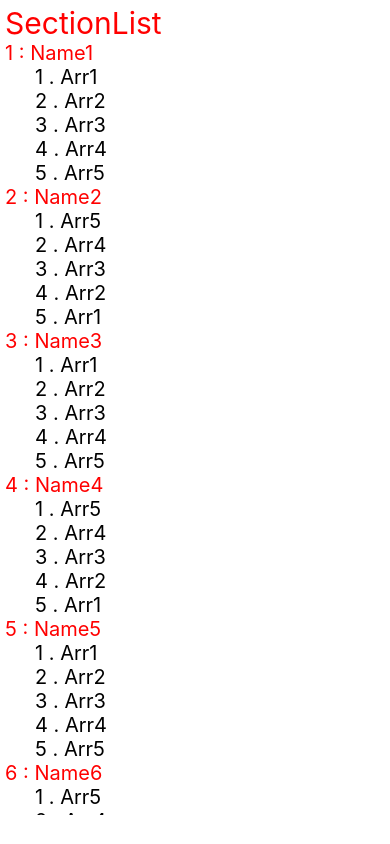
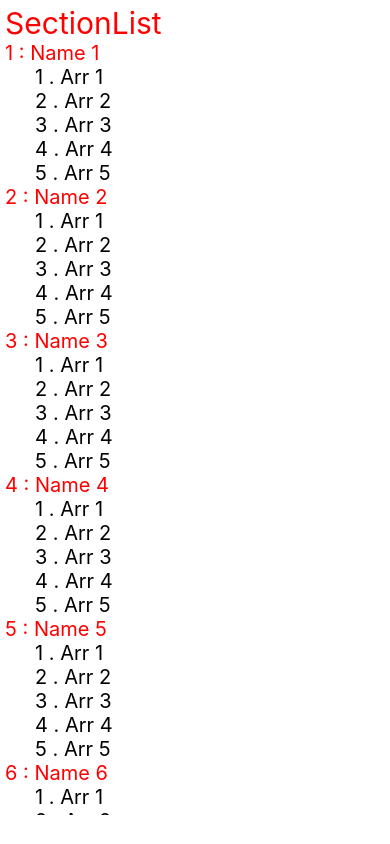
Before and after one commit to gopalkushwah/React-Native, a React Native app: screen / in a window 390 px wide. Built offline with nearby package versions, Linux system fonts and the light colour scheme.

Commit message:
Create an dynamic array using loop

```diff
--- a/components/User.tsx
+++ b/components/User.tsx
@@ -6,63 +6,75 @@ import styles1 from './../style/style';
 
 */}
 const User = () : JSX.Element  => {
-    const userData = [
-        {
-            id : 1,
-            name : 'Name1',
-            data : ['Arr1','Arr2','Arr3','Arr4','Arr5']
-        },
-        {
-            id : 2,
-            name : 'Name2',
-            data : ['Arr5','Arr4','Arr3','Arr2','Arr1']
-        },
-        {
-            id : 3,
-            name : 'Name3',
-            data : ['Arr1','Arr2','Arr3','Arr4','Arr5']
-        },
-        {
-            id : 4,
-            name : 'Name4',
-            data : ['Arr5','Arr4','Arr3','Arr2','Arr1']
-        },
-        {
-            id : 5,
-            name : 'Name5',
-            data : ['Arr1','Arr2','Arr3','Arr4','Arr5']
-        },
-        {
-            id : 6,
-            name : 'Name6',
-            data : ['Arr5','Arr4','Arr3','Arr2','Arr1']
-        },
-        {
-            id : 7,
-            name : 'Name7',
-            data : ['Arr1','Arr2','Arr3','Arr4','Arr5']
-        },
-        {
-            id : 8,
-            name : 'Name8',
-            data : ['Arr5','Arr4','Arr3','Arr2','Arr1']
-        },
-        {
-            id : 9,
-            name : 'Name9',
-            data : ['Arr1','Arr2','Arr3','Arr4','Arr5']
-        },
-        {
-            id : 10,
-            name : 'Name10',
-            data : ['Arr5','Arr4','Arr3','Arr2','Arr1']
-        },
+    // const userData = [
+    //     {
+    //         id : 1,
+    //         name : 'Name1',
+    //         data : ['Arr1','Arr2','Arr3','Arr4','Arr5']
+    //     },
+    //     {
+    //         id : 2,
+    //         name : 'Name2',
+    //         data : ['Arr5','Arr4','Arr3','Arr2','Arr1']
+    //     },
+    //     {
+    //         id : 3,
+    //         name : 'Name3',
+    //         data : ['Arr1','Arr2','Arr3','Arr4','Arr5']
+    //     },
+    //     {
+    //         id : 4,
+    //         name : 'Name4',
+    //         data : ['Arr5','Arr4','Arr3','Arr2','Arr1']
+    //     },
+    //     {
+    //         id : 5,
+    //         name : 'Name5',
+    //         data : ['Arr1','Arr2','Arr3','Arr4','Arr5']
+    //     },
+    //     {
+    //         id : 6,
+    //         name : 'Name6',
+    //         data : ['Arr5','Arr4','Arr3','Arr2','Arr1']
+    //     },
+    //     {
+    //         id : 7,
+    //         name : 'Name7',
+    //         data : ['Arr1','Arr2','Arr3','Arr4','Arr5']
+    //     },
+    //     {
+    //         id : 8,
+    //         name : 'Name8',
+    //         data : ['Arr5','Arr4','Arr3','Arr2','Arr1']
+    //     },
+    //     {
+    //         id : 9,
+    //         name : 'Name9',
+    //         data : ['Arr1','Arr2','Arr3','Arr4','Arr5']
+    //     },
+    //     {
+    //         id : 10,
+    //         name : 'Name10',
+    //         data : ['Arr5','Arr4','Arr3','Arr2','Arr1']
+    //     },
 
 
 
-    ];
+    // ];
 
 
+    let d1 = [],d2 = [];
+    for(let i = 1 ; i< 20 ;i++){
+        const innerArray = [];
+        for (let j = 1; j <= 5; j++) {
+            innerArray.push(`Arr ${j}`);
+        }
+        d1.push({
+            id : i,
+            name : `Name ${i}`,
+            data : innerArray
+        })
+    }
     return (
         <View style={
             {
@@ -71,7 +83,7 @@ const User = () : JSX.Element  => {
              }}>
             <Text style={{color:'red',fontSize:30}}>SectionList</Text>
            <SectionList
-                sections={userData}
+                sections={d1}
                 renderItem={({item,index}) => (
                     <Text style={styles.li}>{index+1} . {item}</Text>
                 )}
```
